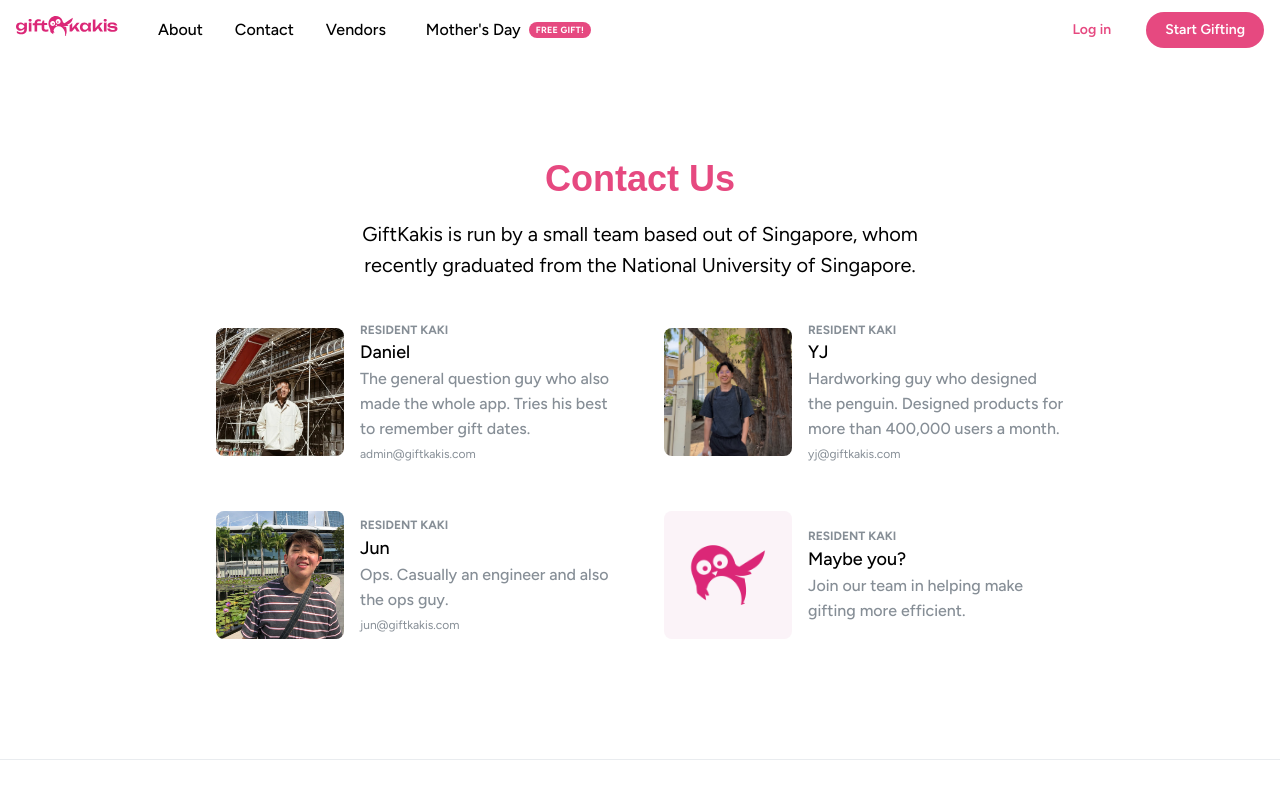
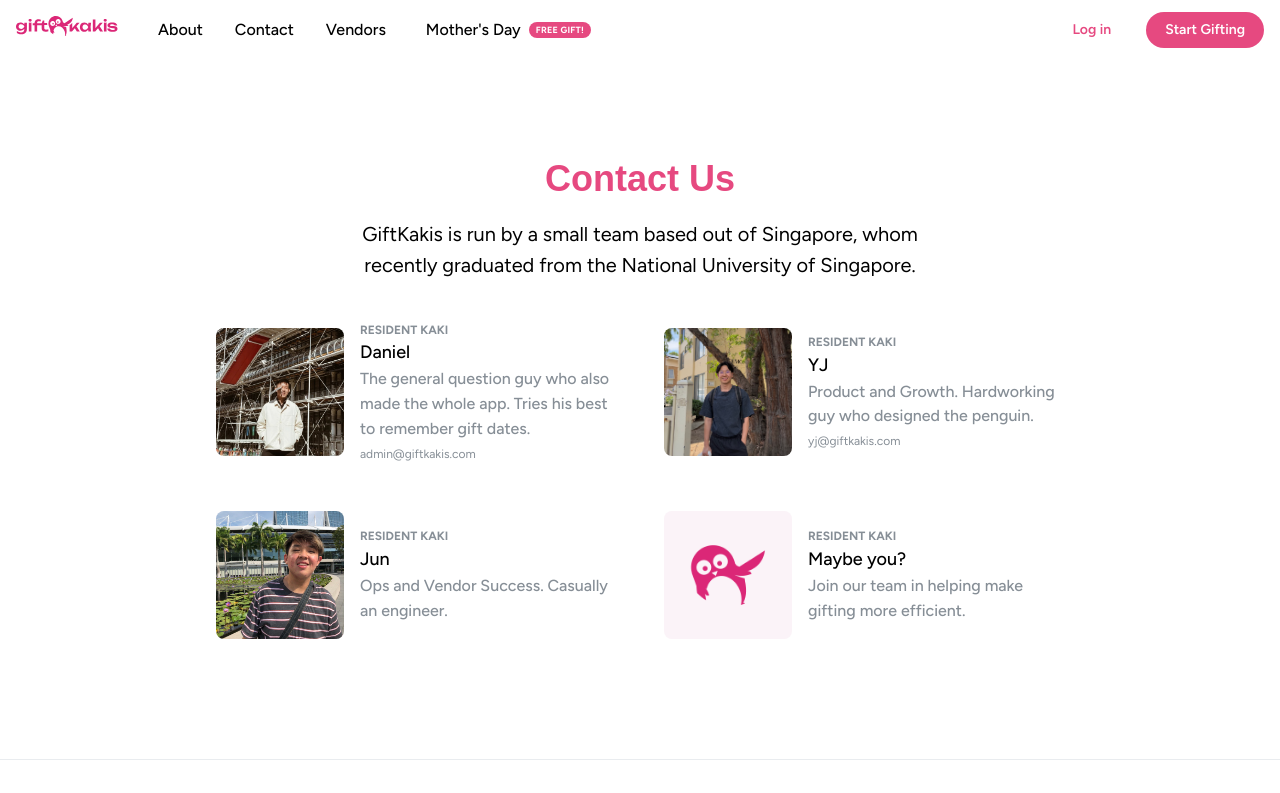
Before and after one commit to movemotiongraphics/giftkaki-website, a Next.js app: page /contact in a window 1280 px wide. Shown: the top 793 px of the page. Built offline with nearby package versions, Linux system fonts and the light colour scheme; a web font is replaced by a local one.

Commit message:
add mothers day to navbar

```diff
--- a/components/Navbar/navbar.tsx
+++ b/components/Navbar/navbar.tsx
@@ -106,7 +106,10 @@ import {
               </a>
               <a href="/vendor" className={classes.link}>
                 <Text size='xl' mr={8} fw={500}>Vendors</Text>
-                <Badge color="pink" size="md">Sell!</Badge>
+              </a>
+              <a href="/mothers-day" className={classes.link}>
+                <Text size='xl' mr={8} fw={500}>Mother's Day</Text>
+                <Badge color="pink" size="xs">Free Gift!</Badge>
               </a>
             </Stack>
 
--- a/pages/contact.tsx
+++ b/pages/contact.tsx
@@ -79,7 +79,7 @@ export default function Contact() {
                     </Text>
 
                     <Text ta="left" fz="md" c="gray" fw={500}>
-                      Hardworking guy who designed the penguin. Designed products for more than 400,000 users a month.
+                      Product and Growth. Hardworking guy who designed the penguin.
                     </Text>
 
                     <Group wrap="nowrap" gap={4} mt={3}>
@@ -108,14 +108,9 @@ export default function Contact() {
                     </Text>
 
                     <Text ta="left" fz="md" c="gray" fw={500}>
-                      Ops. Casually an engineer and also the ops guy.
+                      Ops and Vendor Success. Casually an engineer.
                     </Text>
 
-                    <Group wrap="nowrap" gap={4} mt={3}>
-                      <Text fz="xs" c="dimmed">
-                        jun@giftkakis.com
-                      </Text>
-                    </Group>
                   </Stack>
                 </Group>
               </div>
--- a/pages/vendor.tsx
+++ b/pages/vendor.tsx
@@ -19,7 +19,7 @@ export default function About() {
       <Navbar></Navbar>
       <Container maw={1000} content="center">
         <Stack content="center" align="Center">
-        <Stack maw={800} justify="center">
+        <Stack maw={800} justify="center" mt={48}>
             <Group justify='center'>
                 <Title mt="xl" c="pink" ta="center">
                 Set up your shop in GiftKakis
```
